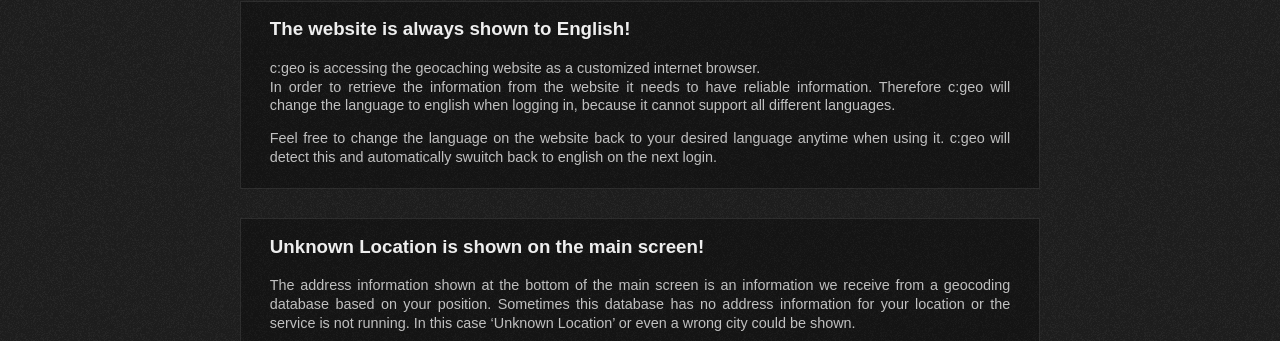
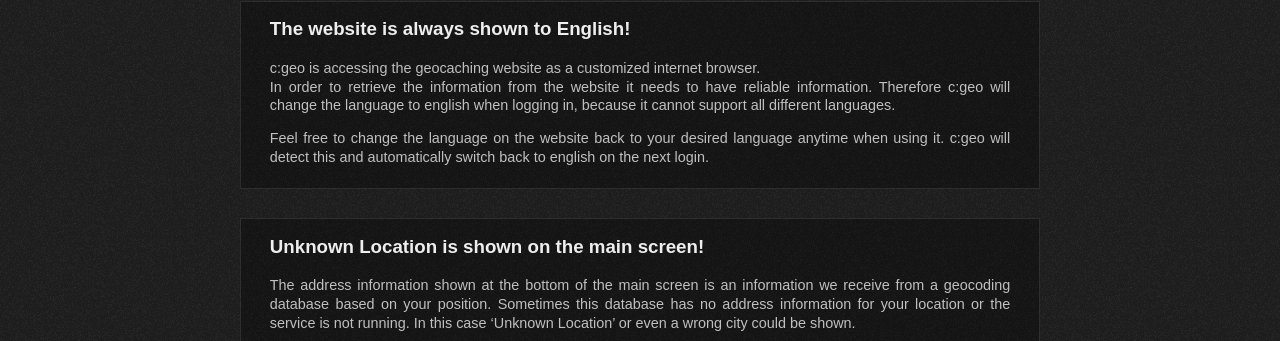
Before and after one commit to cgeo/cgeo.github.io, a Jekyll site: the page built from faq.html, in a window 1280 px wide and 900 px high, scrolled down 5661 px. Shown: the part 130-471 px from the top of the window. Built offline with Jekyll 4.4.1, drawn with Linux system fonts in a browser that asks for light colours; some web fonts are replaced; some of the changed text lies outside the part shown.

Commit message:
Update faq.yml

```diff
--- a/_data/faq.yml
+++ b/_data/faq.yml
@@ -158,7 +158,7 @@
             c:geo is accessing the geocaching website as a customized internet browser. \\
             In order to retrieve the information from the website it needs to have reliable information. Therefore c:geo will change the language to english when logging in, because it cannot support all different languages.
 
-            Feel free to change the language on the website back to your desired language anytime when using it. c:geo will detect this and automatically swuitch back to english on the next login.
+            Feel free to change the language on the website back to your desired language anytime when using it. c:geo will detect this and automatically switch back to english on the next login.
 
       - title: Unknown Location is shown on the main screen!
         id: unknown-location
@@ -461,7 +461,7 @@
 
             We cannot guarantee that older versions will still work!
 
-            If you however still want to install an old version (e.g. for testing purposes) you can find a version history with download option in our [Guthub Release History](https://github.com/cgeo/cgeo/releases/).
+            If you however still want to install an old version (e.g. for testing purposes) you can find a version history with download option in our [Github Release History](https://github.com/cgeo/cgeo/releases/).
             Please be aware that you need to uninstall a newer version of c:geo on your device before installing an older version as downgrading is not possible.
 
       - title: Google Play is not showing a new version of c:geo which should be available!
```
